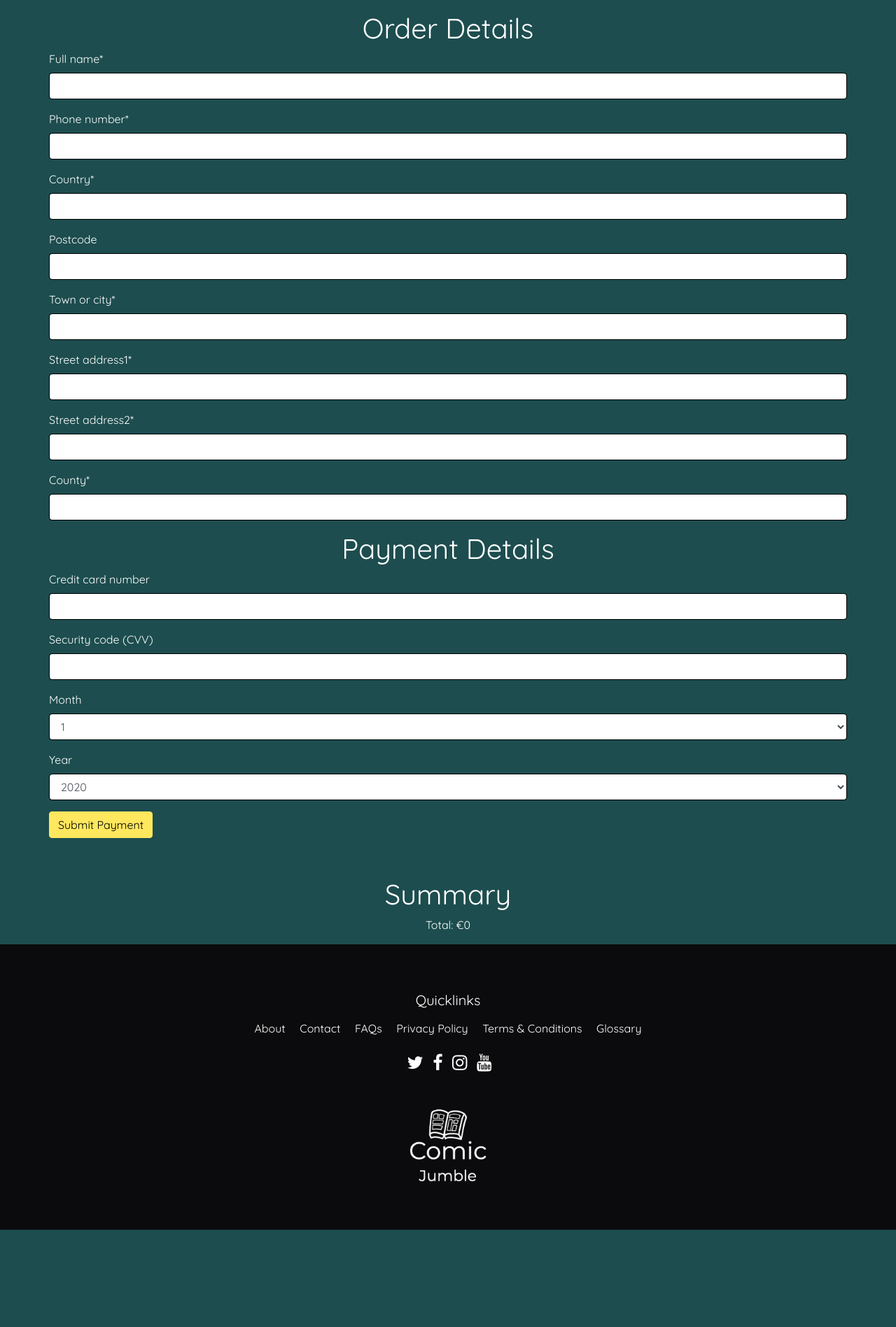
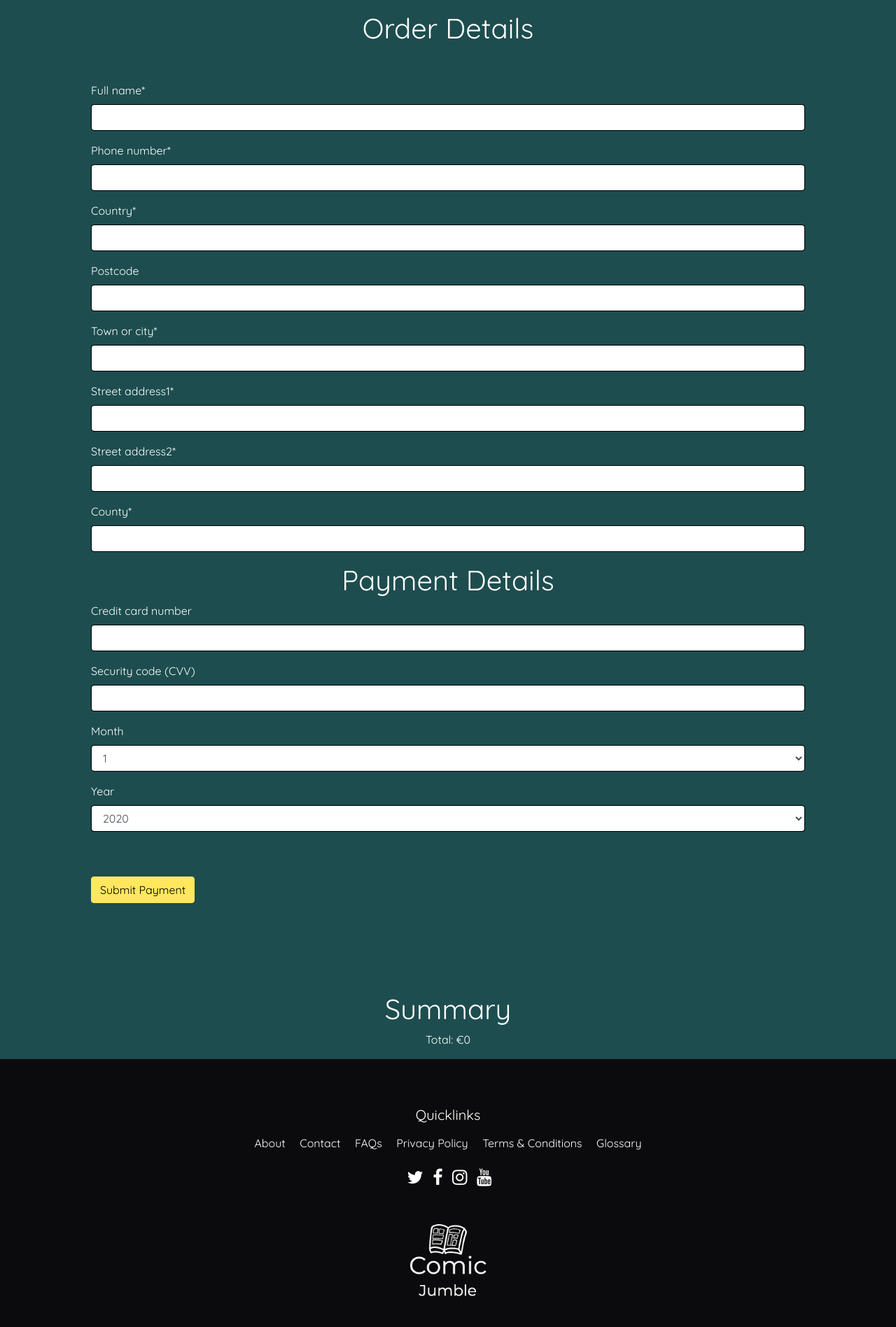
Before and after one commit to adonegan/milestone4-mycomicjumble, a Django app: page /checkout/ in a window 1280 px wide. Shown: the part 56-1953 px from the top of the page at 70% size. Before the commit the page ends 1814 px from the top, so only its background shows below. Run offline with Django 3.2, Linux system fonts and the light colour scheme; the visitor is signed in with stand-in values (Sample User, id 1); some libraries are stand-ins or nearby versions.

Commit message:
Row and col spacing adjustments

```diff
--- a/checkout/templates/checkout.html
+++ b/checkout/templates/checkout.html
@@ -24,8 +24,8 @@
 </div>
 
 <div class="container">
-    <div class="row">
-        <div class="col-lg-12 col-md-12 col-sm-12">
+    <div class="row mx-auto outer-form">
+        <div class="col-xl-12 col-lg-12 col-md-12 col-sm-12 col-xs-12">
             <form role="form" method="post" id="payment-form" action="{% url 'checkout' %}">
 
                 <div id="credit-card-errors">
@@ -43,6 +43,8 @@
                 </div>
 
                 {% csrf_token %}
+                <br>
+                <br>
                 <div class="form-group">
                     <input class=" btn btn-primary mb-3 card-text" id="submit_payment_btn" name="commit" type="submit"
                         value="Submit Payment">
@@ -53,15 +55,15 @@
 </div>
 
 <div class="container">
-    <div class="row mt-4 mb-3">
-        <div class="col-lg-12 col-md-12 col-sm-12">
+    <div class="row mx-auto">
+        <div class="col-xl-12 col-lg-12 col-md-12 col-sm-12 col-xs-12">
             <h1 class="card-text text-center">Summary</h1>
             <p class="card-text text-center">Total: €{{ total }}</p>
         </div>
     </div>
 </div>
 <div class="container">
-    <div class="row">
+    <div class="row mx-auto mb-3">
         {% for item in cart_items %}
         <div class="col-12 col-sm-6 col-md-4 col-lg-3">
             <div class="card">
--- a/templates/registration/password_reset_complete.html
+++ b/templates/registration/password_reset_complete.html
@@ -9,7 +9,7 @@
         <h1 class="card-text"> Reset Password </h1>
     </div>
 
-    <div class="row">
+    <div class="row my-3 mx-auto">
         <div class="col-xl-12 col-lg-12 col-md-12 col-sm-12 col-xs-12">
             <div class="outer-form">
                 <p class="card-text">Good job! Your new password has been set. Go ahead and <a href="{{ login_url }}">Log in</a></p>
--- a/templates/registration/password_reset_form.html
+++ b/templates/registration/password_reset_form.html
@@ -6,7 +6,7 @@
     <div class="row my-3 mx-auto">
         <h1 class="card-text"> Reset Password </h1>
     </div>
-    <div class="row mx-auto">
+    <div class="row mx-auto mb-3">
         <div class="col-xl-12 col-lg-12 col-md-12 col-sm-12 col-xs-12">
             <form method="POST">
                 <div class="outer-form">
```
